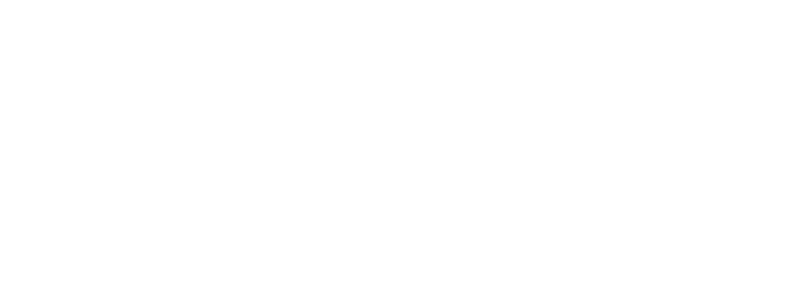
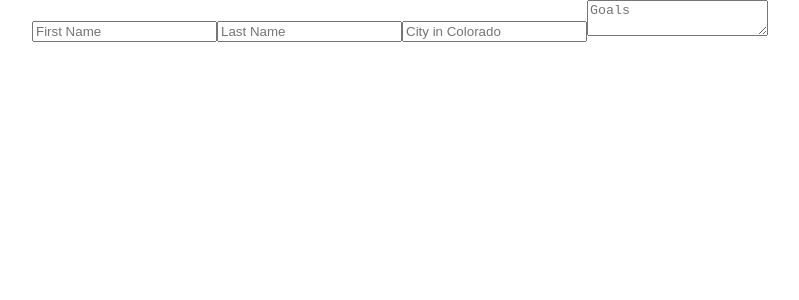
Before and after one commit to BootcampersCollective/juneFreestyleHack, a React (Create React App) app in the folder react/: page /SingleReg in a window 1280 px wide. Shown: the top 300 px of the page, without its empty margins (240-1039 px from the left). Built offline with nearby package versions, Linux system fonts and the light colour scheme.

Commit message:
uumoss is commiting something on git

```diff
--- a/react/src/comp/regInfo/singleReg.js
+++ b/react/src/comp/regInfo/singleReg.js
@@ -4,7 +4,15 @@
 
 	return(
 		<div>
+			<form>
 
+				<input type="text" placeholder="First Name"/>
+				<input type="text" placeholder="Last Name"/>
+				<input type="text" placeholder="City in Colorado"/>
+				<textarea placeholder="Goals"/>
+
+
+			</form>
 		</div>
 	)
 }
```
